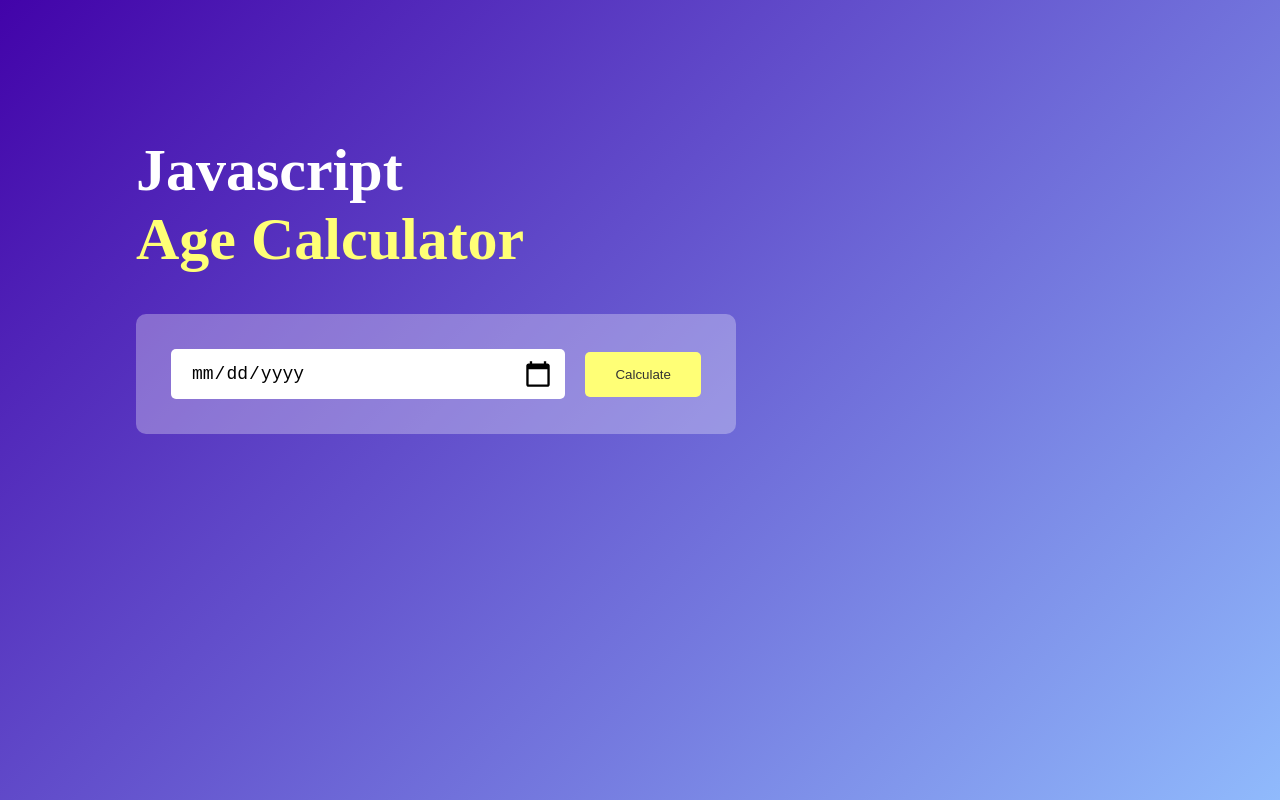
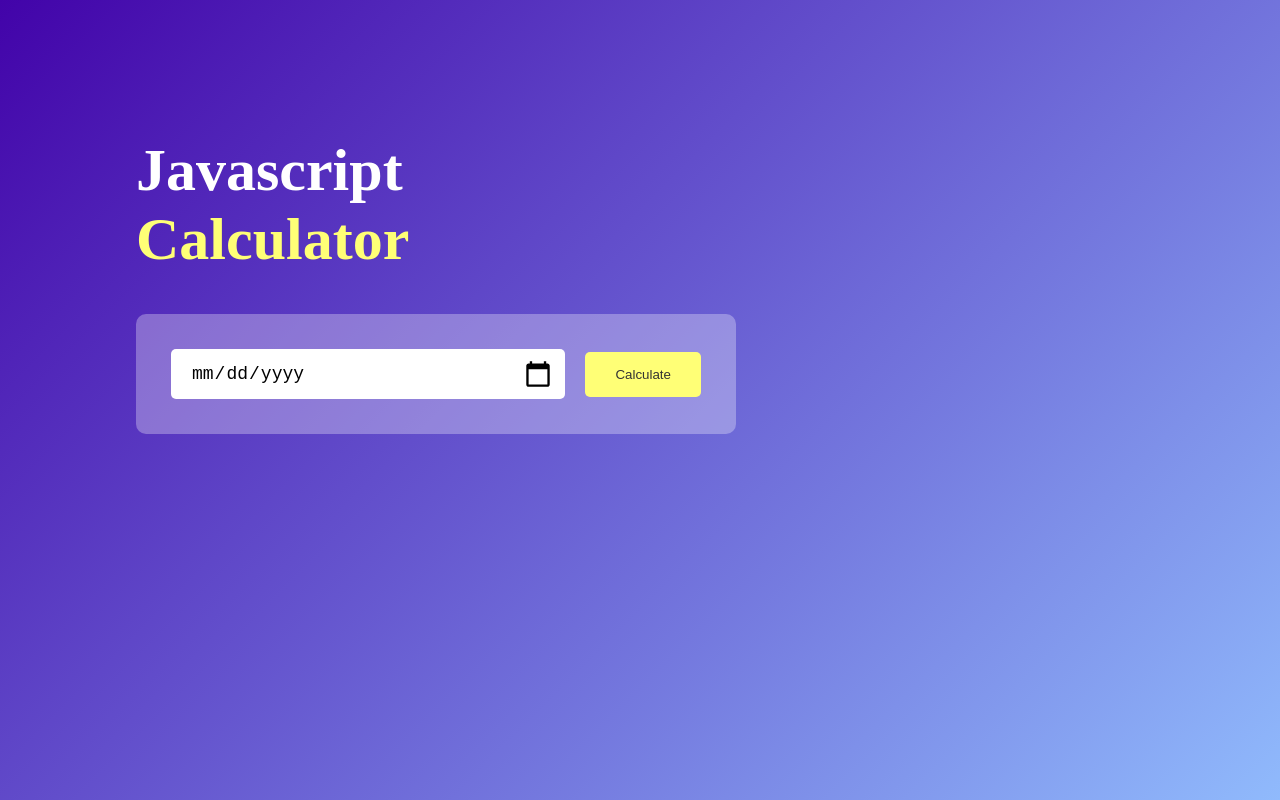
Before and after one commit to yourrajdeeep/mini-js, a plain HTML site: page Age Calculator/index.html in a window 1280 px wide. Drawn offline with Linux system fonts and the light colour scheme.

Commit message:
I HAVE REMOVED AGE

```diff
--- a/Age Calculator/index.html
+++ b/Age Calculator/index.html
@@ -9,7 +9,7 @@
 <body>
     <div class="container">
         <div class="calculator">
-            <h1>Javascript<br><span>Age Calculator</span></h1>
+            <h1>Javascript<br><span>Calculator</span></h1>
             <div class="input-box">
                 <input type="date" id="date">
                 <button onclick="calculateAge()">Calculate</button>
```
